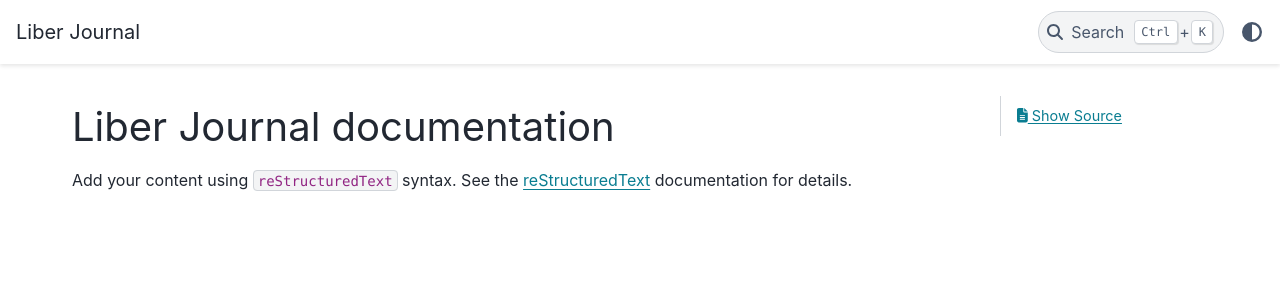
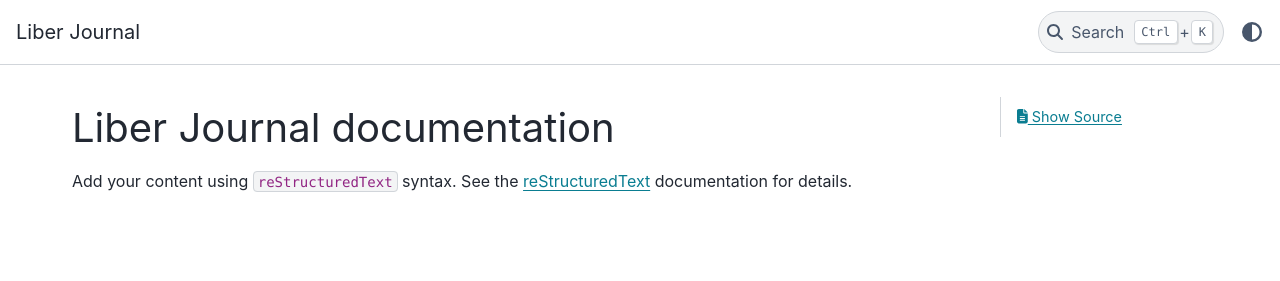
Before and after one commit to liberjournal/liberjournal, a Sphinx documentation site: the page built from source/index.rst, in a window 1280 px wide. Shown: the top 281 px of the page. Built offline with Sphinx 7.4.7 and the PyData theme 0.15.4, drawn with Linux system fonts in a browser that asks for light colours.

Commit message:
Change the static header background in PyData Sphinx Theme 0.16.1 to an acrylic background

```diff
--- /dev/null
+++ b/source/_static/theme-overrides.css
@@ -0,0 +1,9 @@
+.bd-header {
+    background-color: var(--pst-color-background) !important;
+    background-color: color-mix(in srgb, var(--pst-color-on-background) 60%, transparent) !important;
+    backdrop-filter: blur(20px) saturate(150%);
+    -webkit-backdrop-filter: blur(20px) saturate(150%);
+    background-clip: padding-box;
+    box-shadow: none;
+    border-bottom: 1px solid var(--pst-color-border);
+}
--- a/source/conf.py
+++ b/source/conf.py
@@ -28,6 +28,10 @@
 html_title = 'Liber Journal'
 html_favicon = '_static/favicon.svg'
 
+html_css_files = [
+    'theme-overrides.css',
+]
+
 html_theme_options = {
   "footer_start": ["copyright"],
   "footer_center": ["sphinx-version"],
```
